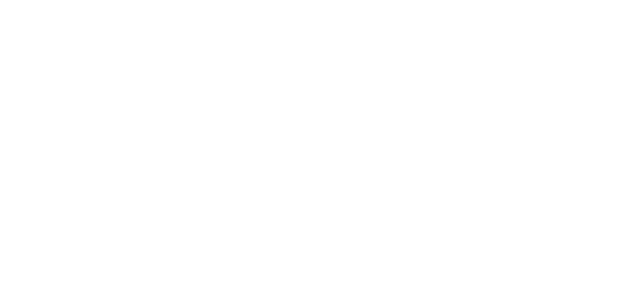
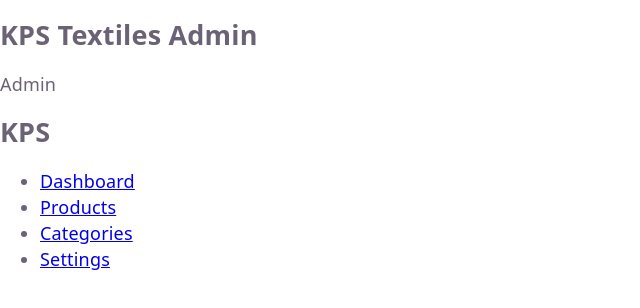
Before and after one commit to Gokul77088/kps-textiles-admin, a React (Vite) app: page /admin in a window 1280 px wide. Before the commit this address had no page. Shown: the top 308 px of the page, without its empty margins (0-640 px from the left). Built offline with nearby package versions, Linux system fonts and the light colour scheme.

Commit message:
Add admin navigation pages

```diff
--- a/src/App.jsx
+++ b/src/App.jsx
@@ -6,23 +6,35 @@
 import Contact from './pages/Contact'
 import ProductDetail from './pages/ProductDetails'
 import StoreLayout from './layouts/StoreLayout'
+import AdminLayout from './layouts/AdminLayout'
+import Dashboard from './pages/admin/Dashboard'
+import Products from "./pages/admin/Products"
+import Categories from "./pages/admin/Categories"
+import Settings from "./pages/admin/Settings"
 import './App.css'
 
 function App() {
   return (
     <BrowserRouter>
       <Routes>
-        <Route element={<StoreLayout/>}>
-          <Route path="/" element={<Home/>}/>
-          <Route path="/shop" element={<Shop/>}/>
-          <Route path="/product/:id" element={<ProductDetail/>}/>
-          <Route path="/cart" element={<Cart/>}/>
-          <Route path="/about" element={<About/>}/>
-          <Route path="/contact" element={<Contact/>}/>
+        <Route element={<StoreLayout />}>
+          <Route path="/" element={<Home />} />
+          <Route path="/shop" element={<Shop />} />
+          <Route path="/product/:id" element={<ProductDetail />} />
+          <Route path="/cart" element={<Cart />} />
+          <Route path="/about" element={<About />} />
+          <Route path="/contact" element={<Contact />} />
+        </Route>
+
+        <Route path="/admin" element={<AdminLayout />}>
+          <Route path="dashboard" element={<Dashboard />} />
+          <Route path="products" element={<Products />} />
+          <Route path="categories" element={<Categories />} />
+          <Route path="settings" element={<Settings />} />
         </Route>
       </Routes>
     </BrowserRouter>
-  );
+  )
 }
 
 export default App
--- a/src/components/admin/AdminHeader.jsx
+++ b/src/components/admin/AdminHeader.jsx
@@ -0,0 +1,13 @@
+function AdminHeader() {
+  return (
+    <header>
+      <h2>KPS Textiles Admin</h2>
+
+      <div>
+        <span>Admin</span>
+      </div>
+    </header>
+  )
+}
+
+export default AdminHeader
--- a/src/components/admin/Sidebar.jsx
+++ b/src/components/admin/Sidebar.jsx
@@ -0,0 +1,31 @@
+import { Link } from "react-router-dom"
+
+function Sidebar() {
+  return (
+    <aside>
+      <h2>KPS</h2>
+
+      <nav>
+        <ul>
+          <li>
+            <Link to="/admin/dashboard">Dashboard</Link>
+          </li>
+
+          <li>
+            <Link to="/admin/products">Products</Link>
+          </li>
+
+          <li>
+            <Link to="/admin/categories">Categories</Link>
+          </li>
+
+          <li>
+            <Link to="/admin/settings">Settings</Link>
+          </li>
+        </ul>
+      </nav>
+    </aside>
+  )
+}
+
+export default Sidebar
--- a/src/layouts/AdminLayout.jsx
+++ b/src/layouts/AdminLayout.jsx
@@ -0,0 +1,21 @@
+import { Outlet } from "react-router-dom"
+import AdminHeader from "../components/admin/AdminHeader"
+import Sidebar from "../components/admin/Sidebar"
+
+function AdminLayout() {
+  return (
+    <div>
+      <AdminHeader />
+
+      <div>
+        <Sidebar />
+
+        <main>
+          <Outlet />
+        </main>
+      </div>
+    </div>
+  )
+}
+
+export default AdminLayout
--- a/src/pages/admin/Categories.jsx
+++ b/src/pages/admin/Categories.jsx
@@ -0,0 +1,10 @@
+function Categories() {
+  return (
+    <div>
+      <h1>Categories</h1>
+      <p>Category management will be built here.</p>
+    </div>
+  )
+}
+
+export default Categories
--- a/src/pages/admin/Dashboard.jsx
+++ b/src/pages/admin/Dashboard.jsx
@@ -0,0 +1,10 @@
+function Dashboard() {
+  return (
+    <div>
+      <h1>Dashboard</h1>
+      <p>Welcome to KPS Textiles Admin Panel</p>
+    </div>
+  )
+}
+
+export default Dashboard
--- a/src/pages/admin/Products.jsx
+++ b/src/pages/admin/Products.jsx
@@ -0,0 +1,10 @@
+function Products() {
+  return (
+    <div>
+      <h1>Products</h1>
+      <p>Product management will be built here.</p>
+    </div>
+  )
+}
+
+export default Products
--- a/src/pages/admin/Settings.jsx
+++ b/src/pages/admin/Settings.jsx
@@ -0,0 +1,10 @@
+function Settings() {
+  return (
+    <div>
+      <h1>Settings</h1>
+      <p>Admin settings will be built here.</p>
+    </div>
+  )
+}
+
+export default Settings
```
